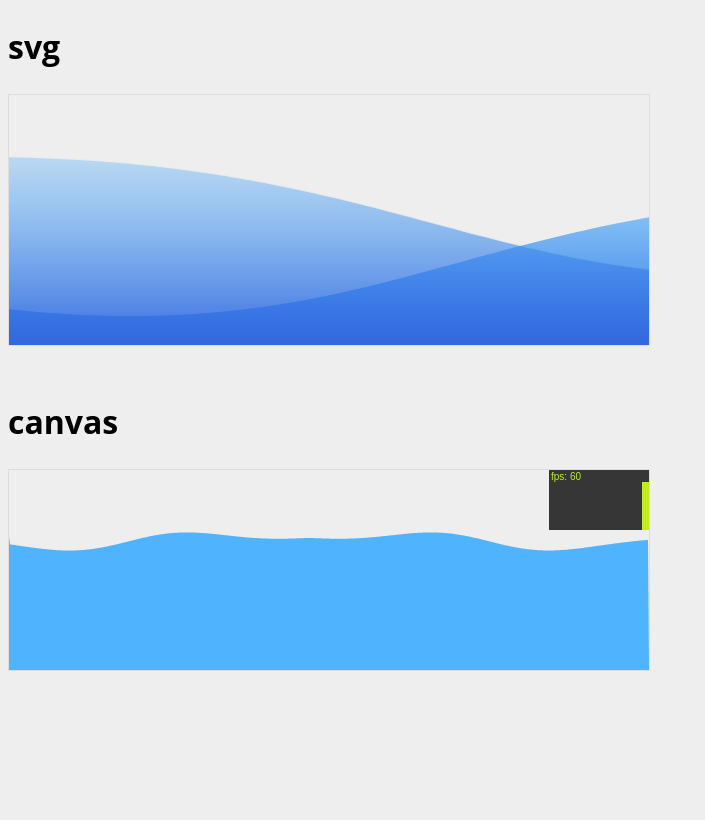
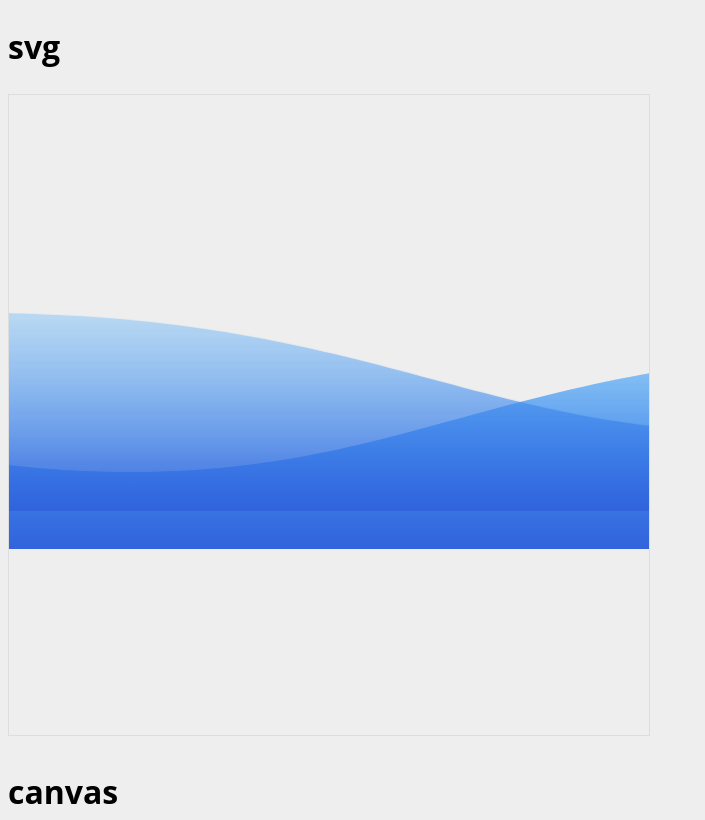
Before and after one commit to vividboy/pillow, a website built with webpack: page examples/wave/index.html in a window 1280 px wide. Shown: the top 820 px of the page, without its empty margins (0-705 px from the left). Built offline with nearby package versions, Linux system fonts and the light colour scheme.

Commit message:
example: fix wave width for narrower screen

```diff
--- a/examples/wave/index.css
+++ b/examples/wave/index.css
@@ -10,25 +10,26 @@ body {
 .waves {
   position:relative;
   height: 150px;
+  height: 50vw;
   overflow: hidden;
   width: 100%;
-  padding-top: 100px;
   border: 1px solid #ddd;
-  margin-bottom: 50px;
+  margin-bottom: 30px;
 }
 
 .wave {
   position: absolute;
   background: url(./wave.svg) repeat-x;
   height: 200px;
+  height: 66vw;
   top: 100px;
+  top: 20vw;
   width: 6400px;
   animation: wave 8s cubic-bezier(0.36, 0.45, 0.63, 0.53) infinite;
   transform: translate3d(0, 0, 0);
 }
 
 .wave:last-child {
-  top: 100px;
   animation: wave 5s cubic-bezier(0.36, 0.45, 0.63, 0.53) -0.125s infinite, swell 5s ease -1.25s infinite;
   opacity: 1;
 }
--- a/examples/wave/index.js
+++ b/examples/wave/index.js
@@ -24,7 +24,7 @@
   var container = document.getElementById('container');
   var canvas = document.getElementById('screen');
   var canvasW = container.clientWidth;
-  var canvasH = 200;
+  var canvasH = canvasW * 0.5;
   canvas.width = canvasW;
   canvas.height = canvasH;
 
```
